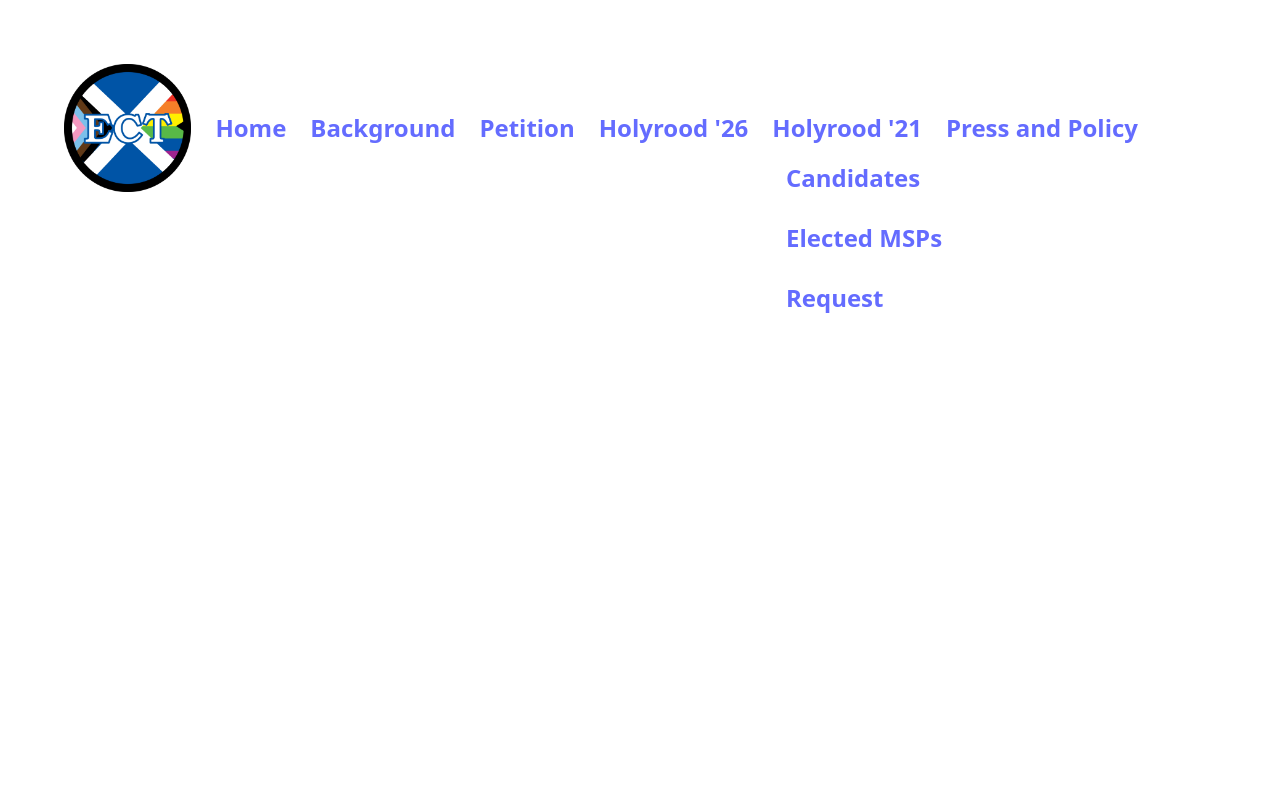
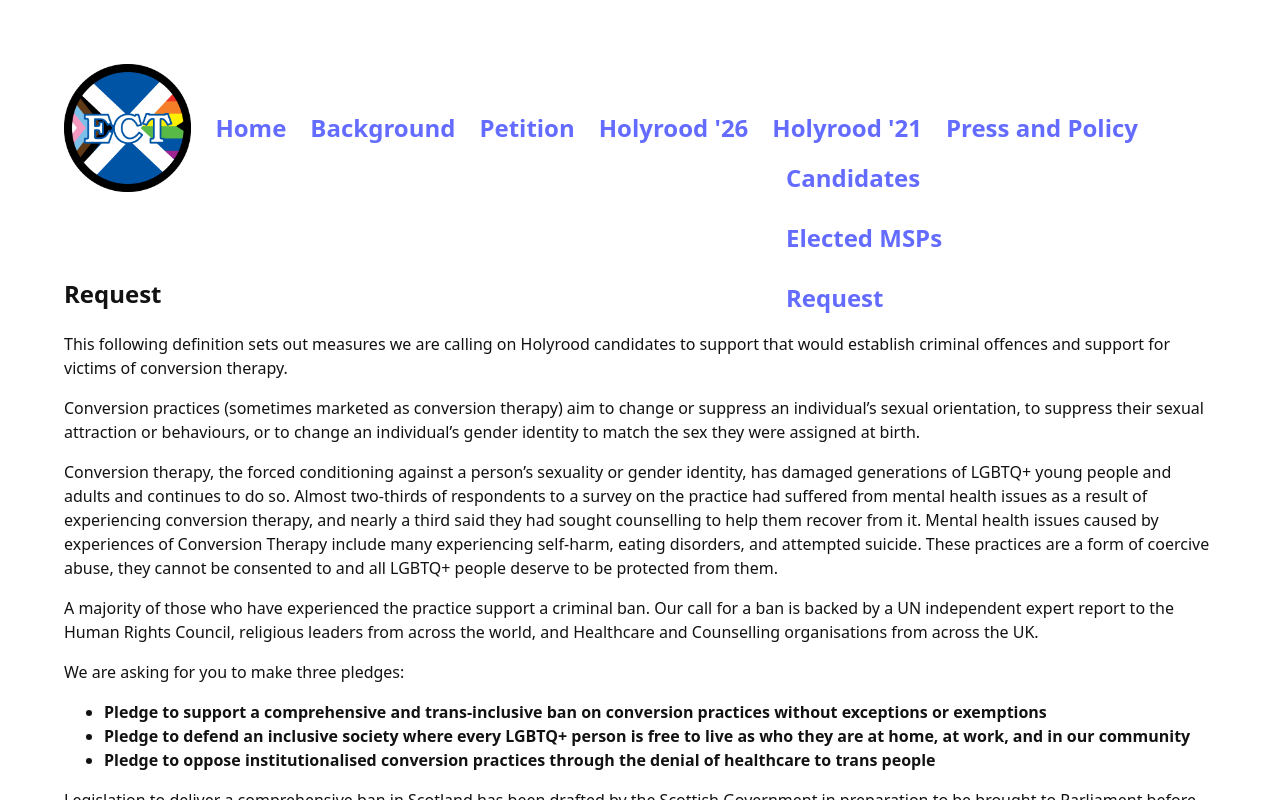
Before and after one commit to tristangrayford/end-conversion-therapy, a React (Vite) app: page /holyrood26/request in a window 1280 px wide. Both pictures are taken after a click on the element "Holyrood '21". Shown: the top 800 px of the page. Built offline with nearby package versions, Linux system fonts and the light colour scheme.

Commit message:
2026 request

```diff
--- a/src/App.tsx
+++ b/src/App.tsx
@@ -9,6 +9,7 @@ import Candidates2021 from "./pages/Candidates2021";
 import Elected2021 from "./pages/Elected2021";
 import Candidates2026 from "./pages/Candidates2026";
 import Request from "./pages/Request";
+import Request26 from "./pages/Request26";
 
 function App() {
   return (
@@ -18,11 +19,11 @@ function App() {
         <Route path="/" element={<Home />} />
         <Route path="request" element={<Home />} />
         <Route path="background" element={<Background />} />
-        <Route path="holyrood21">
-          <Route path="candidates" element={<Candidates2021 />} />
-          <Route path="msps" element={<Elected2021 />} />
-          <Route path="request" element={<Request />} />
-        </Route>
+        <Route path="holyrood21/candidates" element={<Candidates2021 />} />
+        <Route path="holyrood21/msps" element={<Elected2021 />} />
+        <Route path="holyrood21/request" element={<Request />} />
+        <Route path="holyrood26/candidates" element={<Candidates2026 />} />
+        <Route path="holyrood26/request" element={<Request26 />} />
         <Route path="holyrood26" element={<Candidates2026 />} />
         <Route path="petition" element={<Petition />} />
         <Route path="press" element={<Press />} />
--- a/src/Header.tsx
+++ b/src/Header.tsx
@@ -5,9 +5,11 @@ import logo from "./assets/ECT Scotland.png";
 
 export function Header() {
   const [dropdownOpen21, set21DropDownOpen] = useState(false);
+  const [dropdownOpen26, set26DropDownOpen] = useState(false);
 
   const handleClose = () => {
     set21DropDownOpen(false);
+    set26DropDownOpen(false);
   };
 
   const ref = useOutsideClickOrScroll<HTMLDivElement>(handleClose);
@@ -21,30 +23,38 @@ export function Header() {
         <NavLink to="/" end>
           Home
         </NavLink>
-        <NavLink to="/Background" end>
+        <NavLink to="/background" end>
           Background
         </NavLink>
-        <NavLink to="/Petition" end>
+        <NavLink to="/petition" end>
           Petition
         </NavLink>
-        <NavLink to="/Holyrood26" end>
-          Holyrood '26
-        </NavLink>
-        <p onClick={() => set21DropDownOpen(true)}>Holyrood '21</p>
-        {dropdownOpen21 && (
+        <p onClick={() => set26DropDownOpen(true)}>Holyrood '26</p>
+        {dropdownOpen26 && (
           <div className="dropdown" ref={ref}>
-            <NavLink to="/Holyrood21/Candidates" end>
+            <NavLink to="/holyrood26/candidates" end>
               Candidates
             </NavLink>
-            <NavLink to="/Holyrood21/MSPs" end>
-              Elected MSPs
-            </NavLink>
-            <NavLink to="/Holyrood21/Request" end>
+            <NavLink to="/holyrood26/request" end>
               Request
             </NavLink>
           </div>
         )}
-        <NavLink to="/Press" end>
+        <p onClick={() => set21DropDownOpen(true)}>Holyrood '21</p>
+        {dropdownOpen21 && (
+          <div className="dropdown" ref={ref}>
+            <NavLink to="/holyrood21/candidates" end>
+              Candidates
+            </NavLink>
+            <NavLink to="/holyrood21/msps" end>
+              Elected MSPs
+            </NavLink>
+            <NavLink to="/holyrood21/request" end>
+              Request
+            </NavLink>
+          </div>
+        )}
+        <NavLink to="/press" end>
           Press and Policy
         </NavLink>
       </nav>
--- /dev/null
+++ b/src/pages/Request26.tsx
@@ -0,0 +1,97 @@
+function Background() {
+  return (
+    <div className="page-content">
+      <h2>Request</h2>
+      <p>
+        This following definition sets out measures we are calling on Holyrood
+        candidates to support that would establish criminal offences and support
+        for victims of conversion therapy.
+      </p>
+      <p>
+        Conversion practices (sometimes marketed as conversion therapy) aim to
+        change or suppress an individual’s sexual orientation, to suppress their
+        sexual attraction or behaviours, or to change an individual’s gender
+        identity to match the sex they were assigned at birth.
+      </p>
+
+      <p>
+        Conversion therapy, the forced conditioning against a person’s sexuality
+        or gender identity, has damaged generations of LGBTQ+ young people and
+        adults and continues to do so. Almost two-thirds of respondents to a
+        survey on the practice had suffered from mental health issues as a
+        result of experiencing conversion therapy, and nearly a third said they
+        had sought counselling to help them recover from it. Mental health
+        issues caused by experiences of Conversion Therapy include many
+        experiencing self-harm, eating disorders, and attempted suicide. These
+        practices are a form of coercive abuse, they cannot be consented to and
+        all LGBTQ+ people deserve to be protected from them.
+      </p>
+
+      <p>
+        A majority of those who have experienced the practice support a criminal
+        ban. Our call for a ban is backed by a UN independent expert report to
+        the Human Rights Council, religious leaders from across the world, and
+        Healthcare and Counselling organisations from across the UK.
+      </p>
+
+      <p>We are asking for you to make three pledges:</p>
+      <ul>
+        <li>
+          <b>
+            Pledge to support a comprehensive and trans-inclusive ban on
+            conversion practices without exceptions or exemptions
+          </b>
+        </li>
+        <li>
+          <b>
+            Pledge to defend an inclusive society where every LGBTQ+ person is
+            free to live as who they are at home, at work, and in our community
+          </b>
+        </li>
+        <li>
+          <b>
+            Pledge to oppose institutionalised conversion practices through the
+            denial of healthcare to trans people
+          </b>
+        </li>
+      </ul>
+      <p>
+        Legislation to deliver a comprehensive ban in Scotland has been drafted
+        by the Scottish Government in preparation to be brought to Parliament
+        before being delayed on potential action being brought by the UK
+        Government. It is now clear that no such ban is coming from the UK
+        Government and the Scottish Parliament must act to deliver the ban
+        promised for the past few years.
+      </p>
+
+      <p>
+        Legislation must include protections for the whole LGBTQ+ community
+        with:
+      </p>
+      <ul>
+        <li>a ban on causing a person to undergo conversion therapy</li>
+        <li>
+          a ban on removing a minor from Scotland to undergo conversion therapy
+          abroad
+        </li>
+        <li>a ban on providing conversion therapy</li>
+        <li>a ban on advertising an offer to provide conversion therapy</li>
+      </ul>
+      <p>Legislation must not include:</p>
+      <ul>
+        <li>exemptions or exceptions for any faith or community</li>
+        <li>exemptions or exceptions for "consent"</li>
+      </ul>
+      <p>
+        We believe that with a draft bill already prepared that this ban can be
+        delivered within the first year of the new Scottish Parliamentary Term.
+        We hope we have your support.
+      </p>
+
+      <p>Yours faithfully,</p>
+      <p>The End Conversion Therapy Scotland Team</p>
+    </div>
+  );
+}
+
+export default Background;
```
